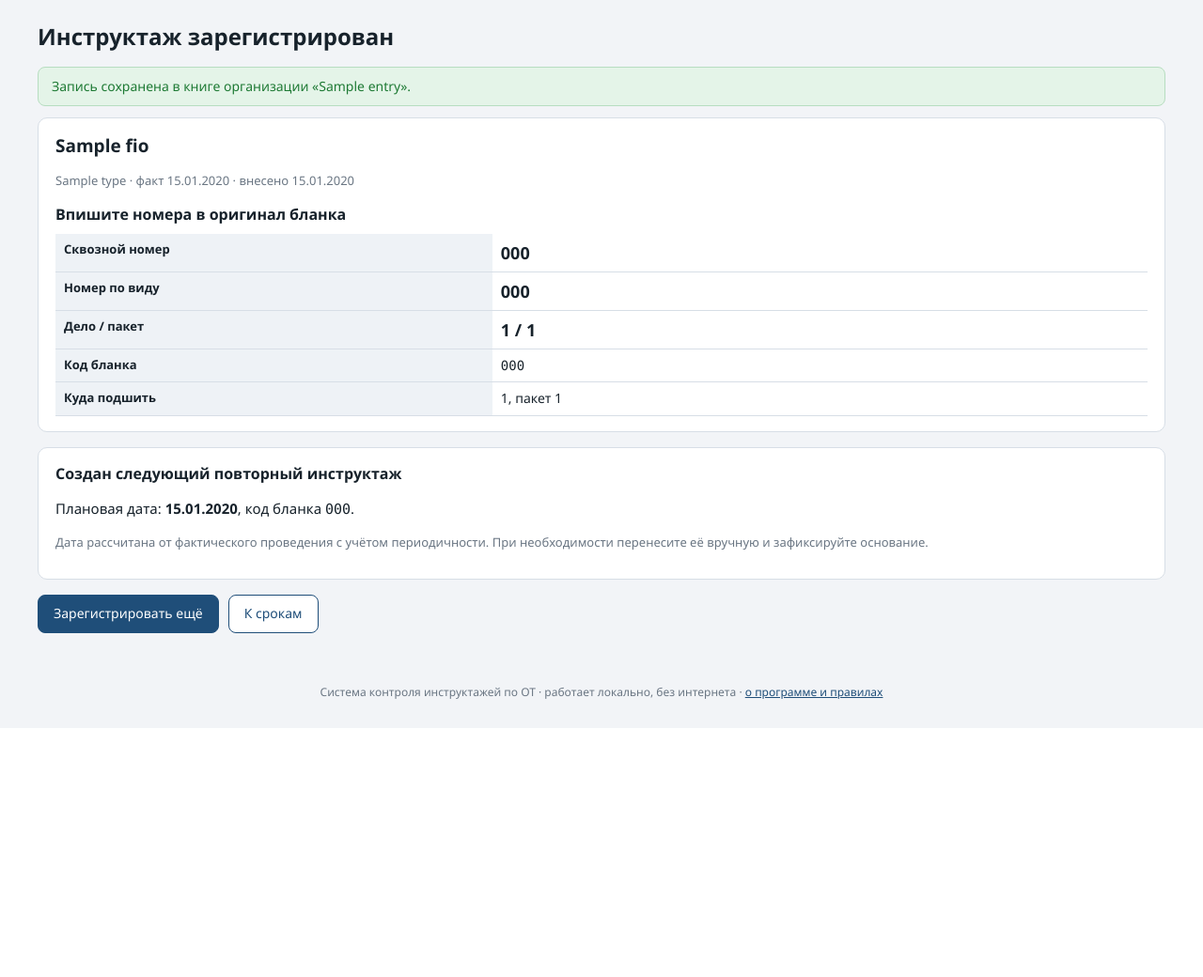
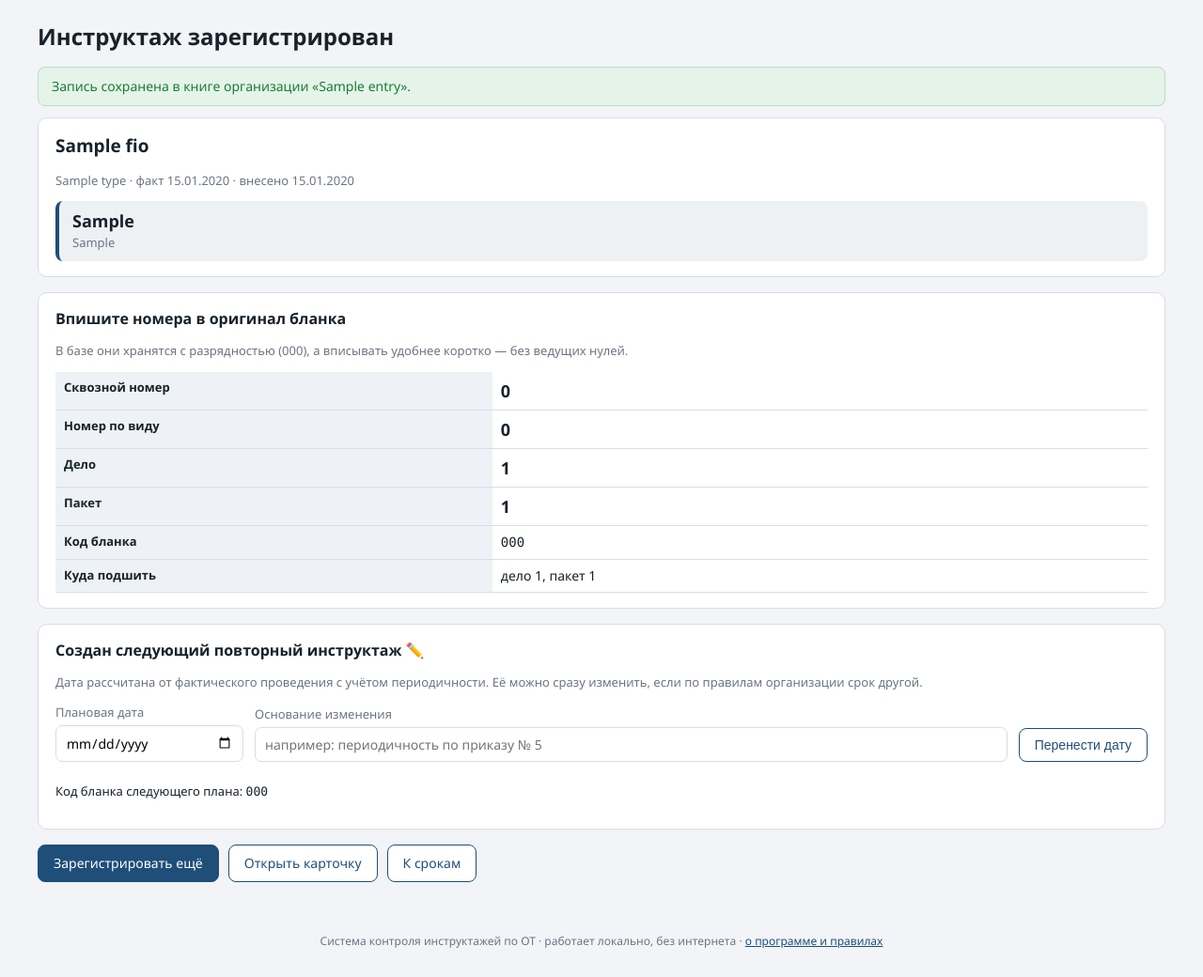
Before and after one commit to alexyalt/instrOT, a Flask app: template src/ot_registry/templates/register_done.html in a window 1280 px wide. Shown: the part 53-1093 px from the top of the page at 94% size. Before the commit the page ends 828 px from the top, so only its background shows below. Run offline with Flask 3, Linux system fonts and the light colour scheme; the visitor is signed in with stand-in values (Sample User, id 1); the template is opened without the code that fills it: most values are stand-ins (such as "Sample title", 1, 10 or a date in 2020).

Commit message:
ui: результат регистрации с короткими номерами, выделенный инструктирующий, правка даты автоплана

```diff
--- a/src/ot_registry/static/style.css
+++ b/src/ot_registry/static/style.css
@@ -307,3 +307,23 @@ ul.errors { margin: 6px 0 0; padding-left: 18px; color: var(--danger); font-size
   .content { padding: 0; max-width: none; }
   .panel { border: none; padding: 0; }
 }
+
+/* Блок инструктирующего: выделен фоном, чтобы выделялся среди полей */
+.instructor-block {
+  padding: 10px 14px;
+  border-radius: 8px;
+  background: #eef1f4;
+  border-left: 4px solid var(--accent);
+}
+
+.instructor-name {
+  font-size: 18px;
+  font-weight: 700;
+  line-height: 1.25;
+}
+
+.instructor-program {
+  font-size: 13px;
+  color: var(--muted);
+  margin-top: 2px;
+}
--- a/src/ot_registry/templates/register_done.html
+++ b/src/ot_registry/templates/register_done.html
@@ -9,35 +9,77 @@
 
 <div class="panel">
   <h2 style="margin-top:0">{{ training.fio }}</h2>
-  <p class="muted small">{{ training.type }} · факт {{ training.fact_date | ru_date }} ·
-     внесено {{ training.reg_date | ru_date }}</p>
+  <p class="muted small">
+    {{ training.type }} · факт {{ training.fact_date | ru_date }} ·
+    внесено {{ training.reg_date | ru_date }}
+  </p>
 
-  <h3>Впишите номера в оригинал бланка</h3>
+  <div class="instructor-block" style="margin-top:12px">
+    <div class="instructor-name">{{ training.instructor_fio or 'инструктирующий не указан' }}</div>
+    {% if instructor_position %}
+      <div class="instructor-program">{{ instructor_position }}</div>
+    {% endif %}
+  </div>
+</div>
+
+<div class="panel">
+  <h3 style="margin-top:0">Впишите номера в оригинал бланка</h3>
+  <p class="small muted">
+    В базе они хранятся с разрядностью ({{ training.number_ot }}), а вписывать
+    удобнее коротко — без ведущих нулей.
+  </p>
   <table class="data">
     <tbody>
-      <tr><th style="width:40%">Сквозной номер</th><td class="number-print">{{ training.number_ot }}</td></tr>
-      <tr><th>Номер по виду</th><td class="number-print">{{ training.number_type }}</td></tr>
-      <tr><th>Дело / пакет</th><td class="number-print">{{ training.case_id }} / {{ training.pack_id }}</td></tr>
+      <tr><th style="width:40%">Сквозной номер</th>
+          <td class="number-print">{{ training.number_ot | num_short }}</td></tr>
+      <tr><th>Номер по виду</th>
+          <td class="number-print">{{ training.number_type | num }}</td></tr>
+      <tr><th>Дело</th><td class="number-print">{{ training.case_id | num }}</td></tr>
+      <tr><th>Пакет</th><td class="number-print">{{ training.pack_id | num }}</td></tr>
       <tr><th>Код бланка</th><td class="mono">{{ training.code | format_code }}</td></tr>
-      <tr><th>Куда подшить</th><td>{{ training.case_id }}, пакет {{ training.pack_id }}</td></tr>
+      <tr><th>Куда подшить</th>
+          <td>дело {{ training.case_id | num }}, пакет {{ training.pack_id | num }}</td></tr>
     </tbody>
   </table>
 </div>
 
 {% if next_plan %}
 <div class="panel">
-  <h3 style="margin-top:0">Создан следующий повторный инструктаж</h3>
-  <p>Плановая дата: <strong>{{ next_plan.plan_date | ru_date }}</strong>,
-     код бланка <span class="mono">{{ next_plan.code | format_code }}</span>.</p>
-  <p class="muted small">
-    Дата рассчитана от фактического проведения с учётом периодичности. При необходимости
-    перенесите её вручную и зафиксируйте основание.
+  <h3 style="margin-top:0">
+    Создан следующий повторный инструктаж
+    <span title="Дата рассчитана автоматически">✏️</span>
+  </h3>
+  <p class="small muted">
+    Дата рассчитана от фактического проведения с учётом периодичности.
+    Её можно сразу изменить, если по правилам организации срок другой.
+  </p>
+  <form method="post" action="{{ url_for('training_update', training_id=next_plan.id) }}"
+        data-once class="row" style="align-items:flex-end">
+    <input type="hidden" name="_csrf" value="{{ csrf_token }}">
+    <input type="hidden" name="type" value="{{ next_plan.type }}">
+    <div class="field" style="flex:0 0 200px">
+      <label for="plan_date">Плановая дата</label>
+      <input type="date" id="plan_date" name="plan_date"
+             value="{{ next_plan.plan_date.isoformat() if next_plan.plan_date else '' }}">
+    </div>
+    <div class="field">
+      <label for="change_reason">Основание изменения</label>
+      <input type="text" id="change_reason" name="change_reason"
+             placeholder="например: периодичность по приказу № 5">
+    </div>
+    <div class="field" style="flex:0 0 auto">
+      <button type="submit" class="secondary">Перенести дату</button>
+    </div>
+  </form>
+  <p class="small" style="margin-top:10px">
+    Код бланка следующего плана: <span class="mono">{{ next_plan.code | format_code }}</span>
   </p>
 </div>
 {% endif %}
 
 <div class="actions">
   <a class="button" href="{{ url_for('register') }}">Зарегистрировать ещё</a>
+  <a class="button secondary" href="{{ url_for('training_card', training_id=training.id) }}">Открыть карточку</a>
   <a class="button secondary" href="{{ url_for('dashboard') }}">К срокам</a>
 </div>
 {% endblock %}
--- a/src/ot_registry/web.py
+++ b/src/ot_registry/web.py
@@ -650,9 +650,13 @@ def create_app(*, data_dir: Path | None = None, start_token: str | None = None,
                 instructors=services.instructors(book, on=config.today()),
                 fact_date=payload["fact_date"],
             )
+        trainer = services.instructor_by_id(
+            book, str(result["training"].get("instructor_id") or "")
+        )
         return render_template(
             "register_done.html", entry=entry, book=book,
             training=result["training"], next_plan=result.get("next_plan"),
+            instructor_position=str((trainer or {}).get("program") or ""),
         )
 
     @app.route("/manual", methods=["GET", "POST"])
```
